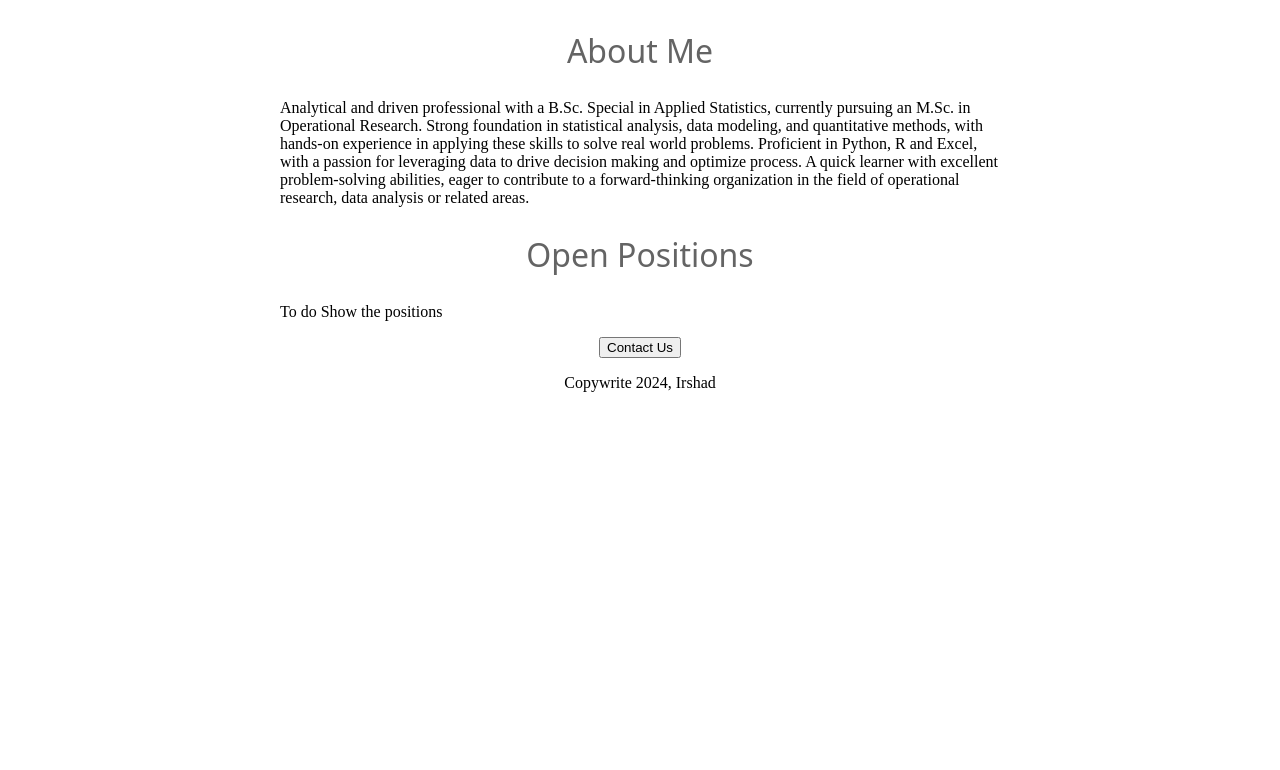
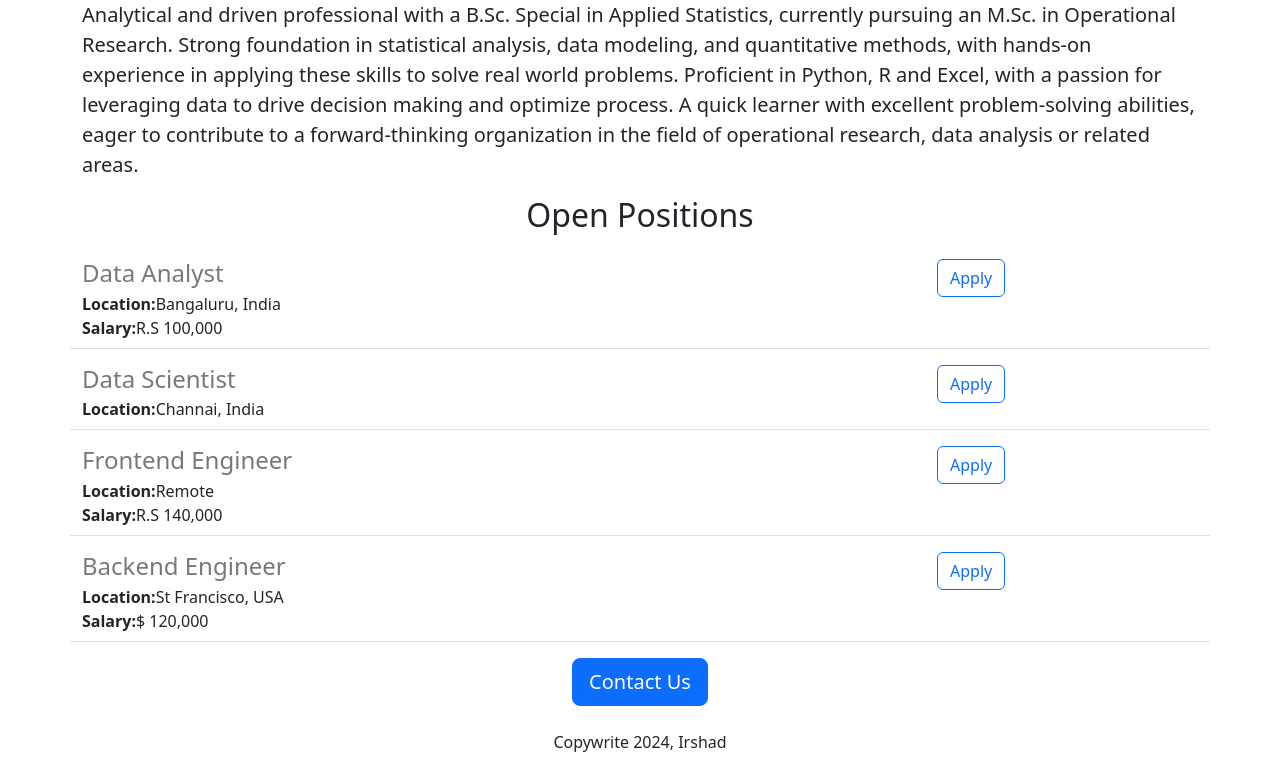
Before and after one commit to Irshad93/career-website-Irshath, a Flask app: page / in a window 1280 px wide. Shown: the part 470-1240 px from the top of the page. Before the commit the page ends 862 px from the top, so only its background shows below. Run offline with Flask 3, Linux system fonts and the light colour scheme.

Commit message:
after added the jobs

```diff
--- a/app.py
+++ b/app.py
@@ -1,10 +1,49 @@
-from flask import Flask, render_template
+from flask import Flask, render_template, jsonify
 
 app = Flask(__name__)
 
+JOBS = [
+    {
+        'id':1,
+        'title':'Data Analyst',
+        'location':'Bangaluru, India',
+        'salary': 'R.S 100,000'
+
+    },
+
+    {
+        'id':2,
+        'title':'Data Scientist',
+        'location':'Channai, India'
+
+    },
+
+    {
+        'id':3,
+        'title':'Frontend Engineer',
+        'location':'Remote',
+        'salary': 'R.S 140,000'
+
+    },
+
+    {
+        'id':4,
+        'title':'Backend Engineer',
+        'location':'St Francisco, USA',
+        'salary': '$ 120,000'
+
+    }
+
+]
+
 @app.route("/")
 def hello_world():
-    return render_template('home.html')
+    return render_template('home.html',
+                            jobs=JOBS,company_name='Irshad')
+
+@app.route("/api/jobs")
+def list_jobs():
+    return jsonify(JOBS)
 
 if __name__== "__main__":
     app.run(host='0.0.0.0',debug=True)
--- a/templates/home.html
+++ b/templates/home.html
@@ -1,55 +1,62 @@
 <!DOCTYPE  html>
 <html>
     <head>
+
+        <meta charset="utf-8">
+        <meta name="viewport" content="width=device-width, initial-scale=1">
         <title>Irshad Career </title>
+        <link href="https://cdn.jsdelivr.net/npm/bootstrap@5.3.3/dist/css/bootstrap.min.css" rel="stylesheet" integrity="sha384-QWTKZyjpPEjISv5WaRU9OFeRpok6YctnYmDr5pNlyT2bRjXh0JMhjY6hW+ALEwIH" crossorigin="anonymous">
+
         <style>
-            h1 {
-                font-size: 40px;
-                font-family: system-ui, -apple-system, BlinkMacSystemFont, 'Segoe UI', Roboto, Oxygen, Ubuntu, Cantarell, 'Open Sans', 'Helvetica Neue', sans-serif;
-                font-weight: normal;
-                color: rgb(50,50,50);
-            }
             #banner {
+                height: 320px;
                 width: 100%;
-                height: 360px;
                 object-fit: cover;
             }
-            h2 {
-                font-family: system-ui, -apple-system, BlinkMacSystemFont, 'Segoe UI', Roboto, Oxygen, Ubuntu, Cantarell, 'Open Sans', 'Helvetica Neue', sans-serif;
-                font-size: 32px;
-                color: rgb(100,100,100);
-                text-align: center;
-                font-weight: normal;
-            }
-            .bodytext {
-                font-family: system-ui, -apple-system, BlinkMacSystemFont, 'Segoe UI', Roboto, Oxygen, Ubuntu, Cantarell, 'Open Sans', 'Helvetica Neue', sans-serif;
-                color: rgb(80, 80, 80);
+        </style>
 
-            }
 
-            #container {
-                max-width: 720px;
-                margin: 0 auto 0 auto;
-            }
-        </style>
     </head>
     <body>
-        <div id="container">
-            <h1>My Career Port</h1>
-            <img id="banner" src="{{ url_for('static', filename='images/banner.jpg') }}" alt="My Img" height="320">
-            <h2>About Me</h2>
-            <P class="body_text">
+        <div class="container">
+            <h1 class="text-center mb-4 mt-2" > My Career Port</h1>
+            <img class="img-fluid" id="banner" src="{{ url_for('static', filename='images/banner.jpg') }}" alt="My Img" >
+            <h2 class="text-center mb-4 mt-2" >About {{company_name}}</h2>
+            <P class="lead">
                 Analytical and driven professional with a B.Sc. Special in Applied Statistics, currently pursuing an M.Sc. in Operational
     Research. Strong foundation in statistical analysis, data modeling, and quantitative methods, with hands-on experience in
     applying these skills to solve real world problems. Proficient in Python, R and Excel, with a passion for leveraging data to
     drive decision making and optimize process. A quick learner with excellent problem-solving abilities, eager to contribute to
     a forward-thinking organization in the field of operational research, data analysis or related areas.
             </P>
-            <h2>Open Positions</h2>
-            <p class="body_text">To do Show the positions</p>
-            <div style="text-align: center;">
-                <button>Contact Us</button>
-                <p>Copywrite 2024, Irshad</p>
+            <h2 class="text-center mb-4 mt-2">Open Positions</h2>
+            <div>
+                {% for job in jobs %}
+                    <div class="border-bottom row" style="margin-bottom: 16px; padding-bottom: 8px;">
+
+                        <div class="col-9">
+                            <h4 style="margin-bottom: 4px; color: rgb(120, 120,120);">{{job['title']}}</h4>
+
+                            <div>
+                                <b>Location:</b>{{job['location']}}
+
+                            </div>
+                            {% if 'salary' in job %}
+                            <div>
+                                <b>Salary:</b>{{job['salary']}}
+                            </div>
+                            {% endif %}
+                        </div>
+                        <div class="col-3">
+                            <button type="button" class="btn btn-outline-primary">Apply</button>
+                        </div>
+
+                    </div>
+                {% endfor %}
+            </div>
+            <div class="text-center">
+                <button class="btn btn-primary btn-lg">Contact Us</button>
+                <p class="mt-4">Copywrite 2024, Irshad</p>
             </div>
 
 
```
